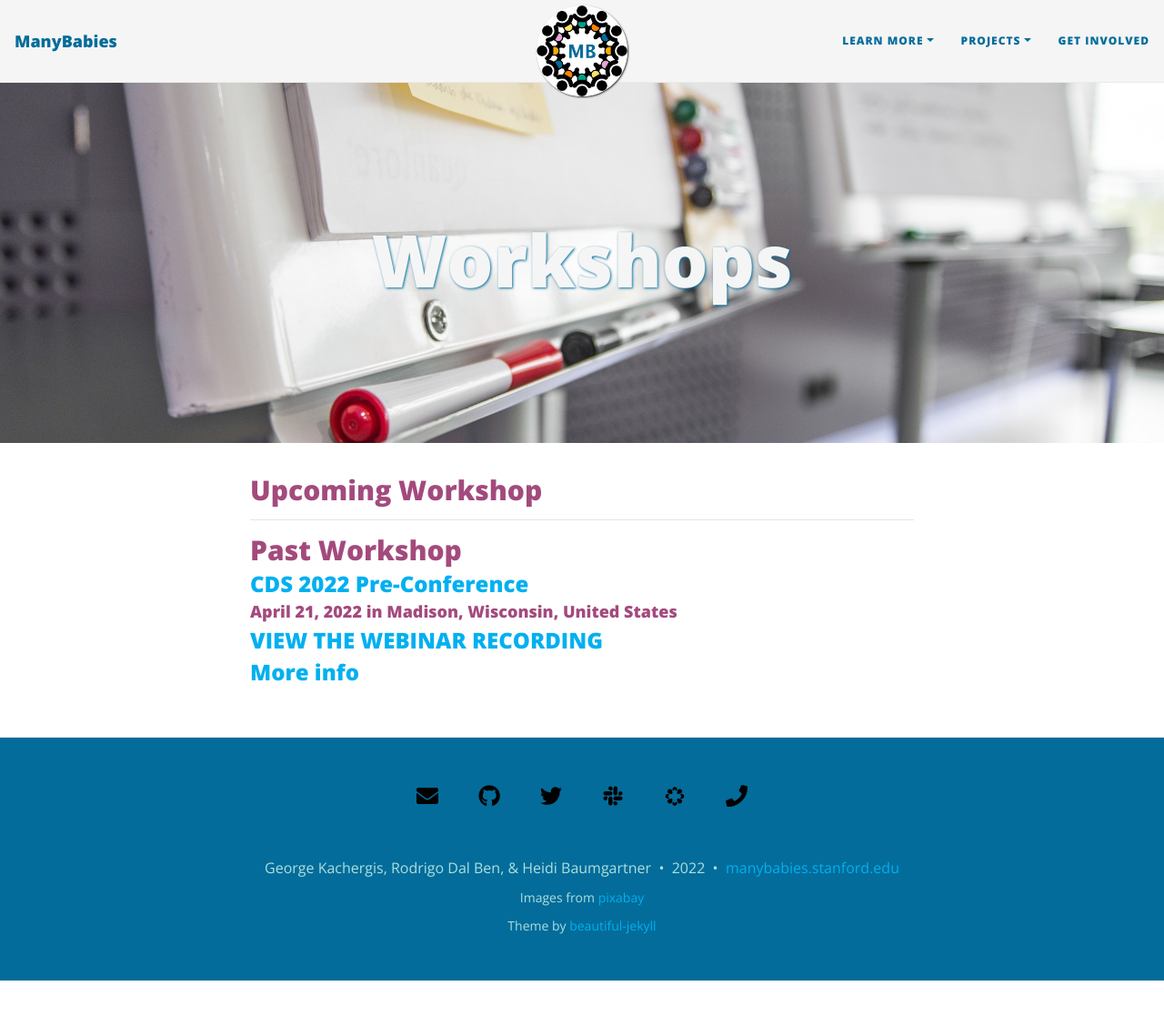
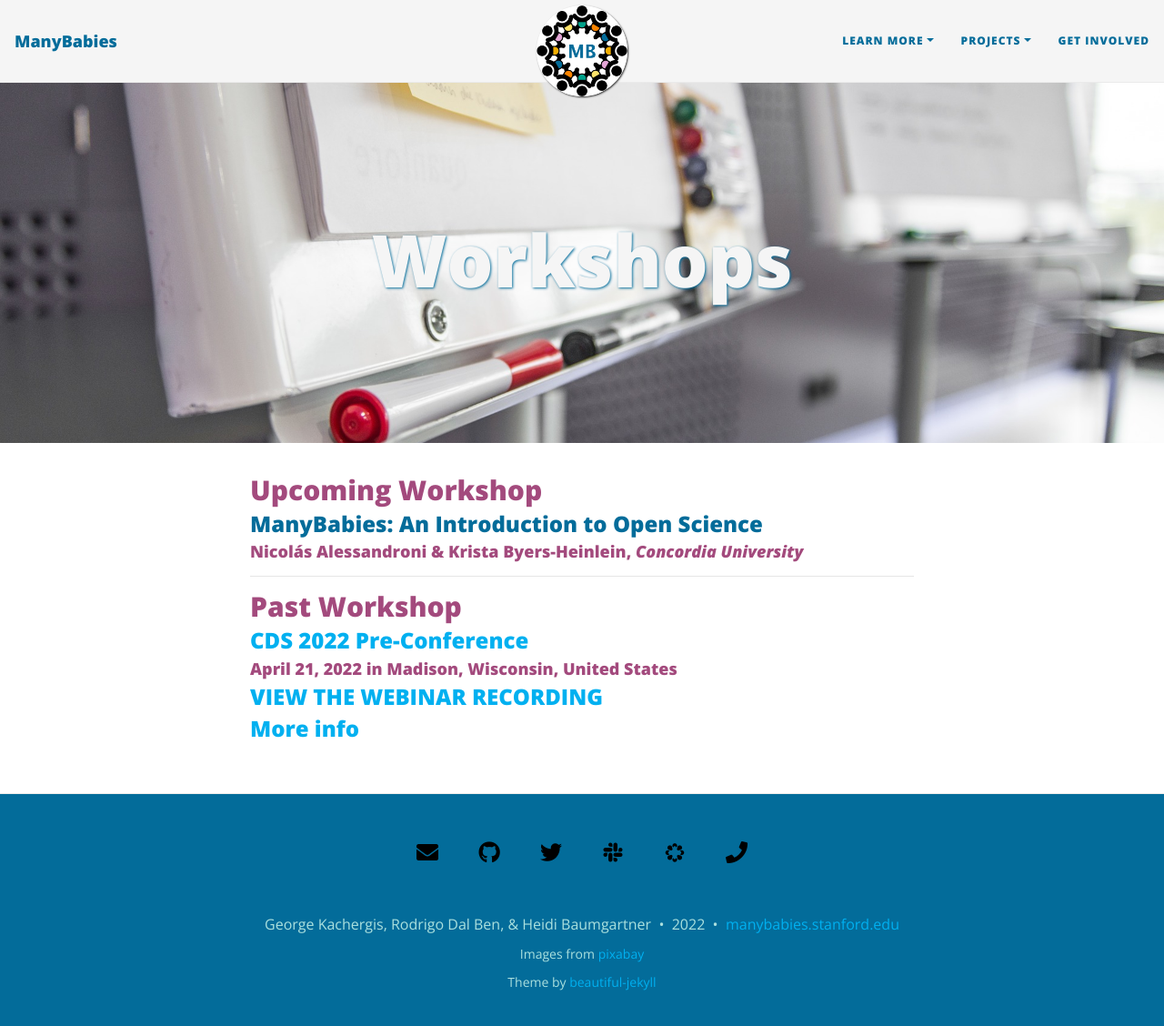
Before and after one commit to manybabies/manybabies.github.io, a Jekyll site: the page built from workshops.md, in a window 1280 px wide and 1140 px high. Shown: the top 1128 px of the window at 91% size. Built offline with Jekyll 4.4.1, drawn with Linux system fonts in a browser that asks for light colours; nearby versions of some CDN libraries; some web fonts are replaced.

Commit message:
Update workshops.md

```diff
--- a/workshops.md
+++ b/workshops.md
@@ -6,7 +6,8 @@
 
 ## Upcoming Workshop
 
-
+### ManyBabies: An Introduction to Open Science
+#### Nicolás Alessandroni & Krista Byers-Heinlein, *Concordia University*
 
 
 ***
```
